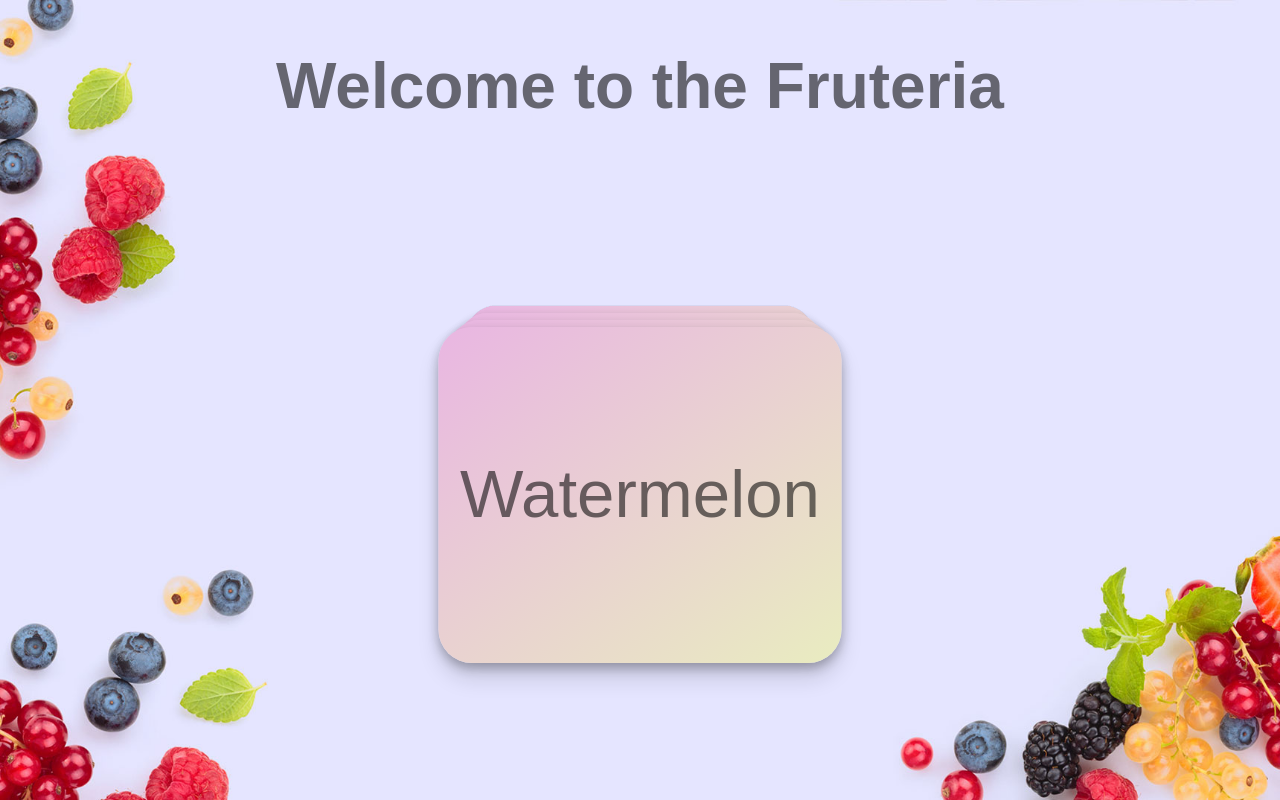
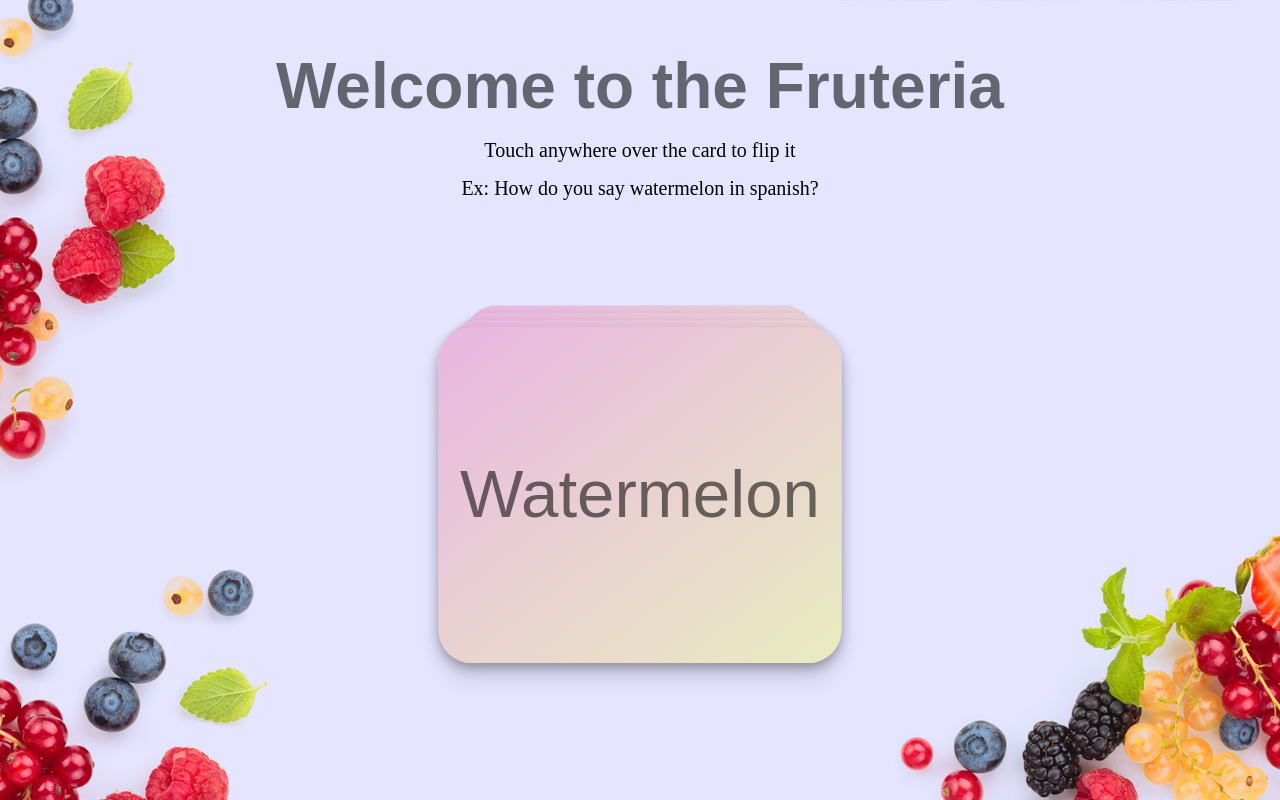
Before and after one commit to kvaleriagonzalez/flash-card-game, a plain HTML site: page index.html in a window 1280 px wide. Drawn offline with nearby package versions, Linux system fonts and the light colour scheme.

Commit message:
added instructions and changed font-size

```diff
--- a/index.html
+++ b/index.html
@@ -10,6 +10,8 @@
 </head>
 <body>
     <h1>Welcome to the Fruteria</h1>
+    <h2 class="text-intro">Touch anywhere over the card to flip it</h2>
+    <h2 class="text-intro"> Ex: How do you say watermelon in spanish?</h2>
  <div class="stack">
       <div class="card">watermelon</div>
         <div class="card flex">
@@ -54,11 +56,11 @@
       </div>
 
 
-<script src="https://ajax.googleapis.com/ajax/libs/jquery/3.5.1/jquery.min.js"></script>
-   <script src="main.js">
+  <script src="https://ajax.googleapis.com/ajax/libs/jquery/3.5.1/jquery.min.js"></script>
+    <script src="main.js">
 
 
-</script>
+  </script>
 
 </body>
 </html>
--- a/main.js
+++ b/main.js
@@ -21,7 +21,7 @@ $(document).ready(function () {
 
 
     $('.answer').on('click', function () {
-        $('p').text("Correct answer");
+        $('p').text("Correct answer").css ('font-size', '20px')
 
 
     });
--- a/style.css
+++ b/style.css
@@ -29,7 +29,6 @@ h1 {
   padding-top:50px;
   font-family: sans-serif;
   color:#0000008f;
-
 }
 
 body {
@@ -39,12 +38,19 @@ body {
   width:100%;
 }
 
-p{
+p {
   font-size: 25px;
   font-family: sans-serif;
 }
 
-button{
+.text-intro {
+  text-align: center;
+  margin-top:15px;
+  font-size:20px;
+  font-weight: lighter;
+}
+
+button {
   color:green;
   width:50%;
   font-size:30px;
```
